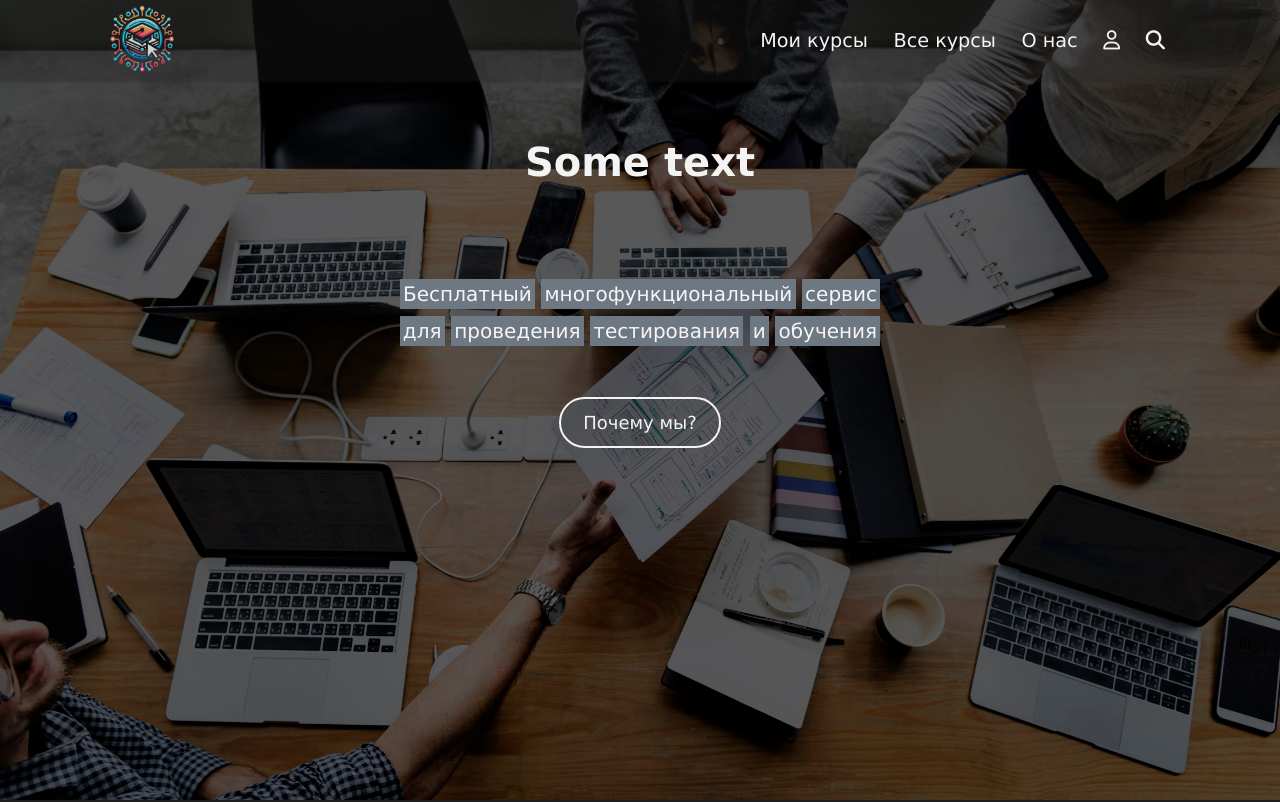
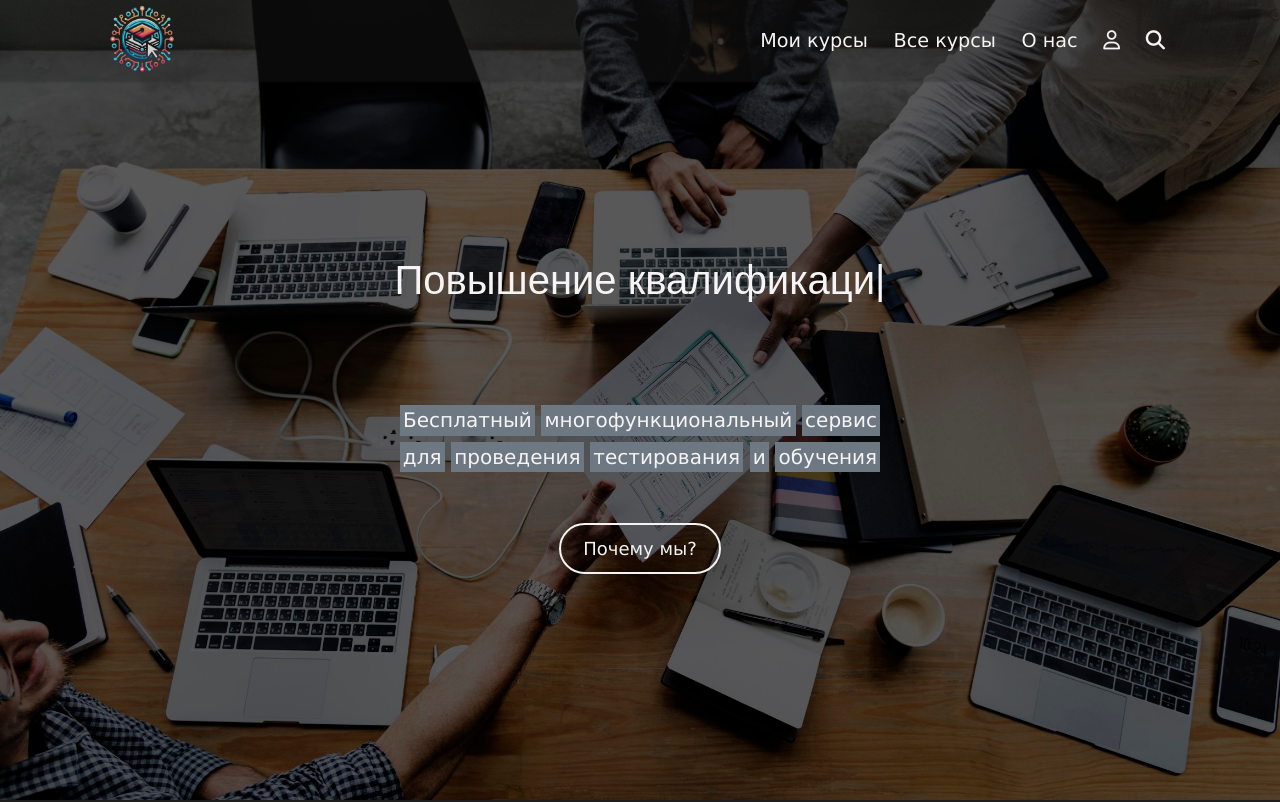
Before and after one commit to Sinkler521/educatemefrontend, a React (Create React App) app: page / in a window 1280 px wide. Shown: the top 802 px of the page. Built offline with nearby package versions, Linux system fonts and the light colour scheme; no server answers.

Commit message:
Added animation to Firstscreen component

```diff
--- a/package.json
+++ b/package.json
@@ -19,6 +19,7 @@
     "react-router": "^6.22.2",
     "react-router-dom": "^6.22.2",
     "react-scripts": "5.0.1",
+    "typed.js": "^2.1.0",
     "web-vitals": "^2.1.4"
   },
   "scripts": {
--- a/public/index.html
+++ b/public/index.html
@@ -17,5 +17,6 @@
     <noscript>You need to enable JavaScript to run this app.</noscript>
     <div id="root"></div>
   <script src="https://kit.fontawesome.com/956d750cb5.js" crossorigin="anonymous"></script>
+  <script src="https://cdn.jsdelivr.net/npm/typed.js@2.0.11"></script>
   </body>
 </html>
--- a/src/components/mainpage/Firstscreen/FirstScreen.js
+++ b/src/components/mainpage/Firstscreen/FirstScreen.js
@@ -1,7 +1,19 @@
 import React, {useState, useEffect, useRef} from "react";
+import Typed from "typed.js";
 import './Firstscreen.css'
 
 export const FirstScreen = (props) => {
+    const [typed, setTyped] = useState(null)
+
+    useEffect(() => {
+        setTyped(new Typed('#typed', { // Тут id того блока, в которм будет анимация
+            stringsElement: '#typed-strings', // Тут id блока из которого берем строки для анимации
+            typeSpeed: 100, // Скорость печати
+            startDelay: 500, // Задержка перед стартом анимации
+            backSpeed: 50, // Скорость удаления
+            loop: true // Указываем, повторять ли анимацию
+        }));
+    }, [])
 
     const handleScroll = () => {
         window.scrollTo({
@@ -10,11 +22,18 @@ export const FirstScreen = (props) => {
         });
     };
 
+
     return (
         <div className="firstscreen-container">
             <div id="firstscreen-content">
-                <div id="firstscreen-header-container">
-                    <h1 id="firstscreen-header">Some text</h1>
+                <div id="text-typing">
+                    <div id="typed"></div>
+                </div>
+
+                <div id="typed-strings">
+                    <span>Курсы, уроки</span>
+                    <span>Повышение квалификации</span>
+                    <span>Новые знания</span>
                 </div>
                 <p>
                     <span className="firstscreen-span">Бесплатный</span>
--- a/src/components/mainpage/Firstscreen/Firstscreen.css
+++ b/src/components/mainpage/Firstscreen/Firstscreen.css
@@ -11,8 +11,13 @@
 
 #firstscreen-content{
     width: 40%;
+    height: 100vh;
     padding-top: 4rem;
     padding-bottom: 4rem;
+    display: flex;
+    flex-direction: column;
+    align-items: center;
+    justify-content: center;
 }
 
 #firstscreen-header{
@@ -58,7 +63,22 @@
     background-color: #f3f3f3;
     color: #8c8c8c;
 }
-
+#text-typing{
+    display: flex;
+    flex-wrap: nowrap;
+    text-align: center;
+}
+#typed, .typed-cursor{
+    font-size: 40px!important;
+    color: var(--text-white)!important;
+    font-family: "IBM Plex Sans", sans-serif;
+    padding-top: 2rem;
+    padding-bottom: 4rem;
+    height: 10rem;
+}
+#typed{
+    align-self: center;
+}
 @media screen and (max-width: 900px){
     #firstscreen-content{
         width: 60%;
```
Also changed, not shown: src/logo.svg (deleted), 1 other file (tests, documents, lock files or other folders).
